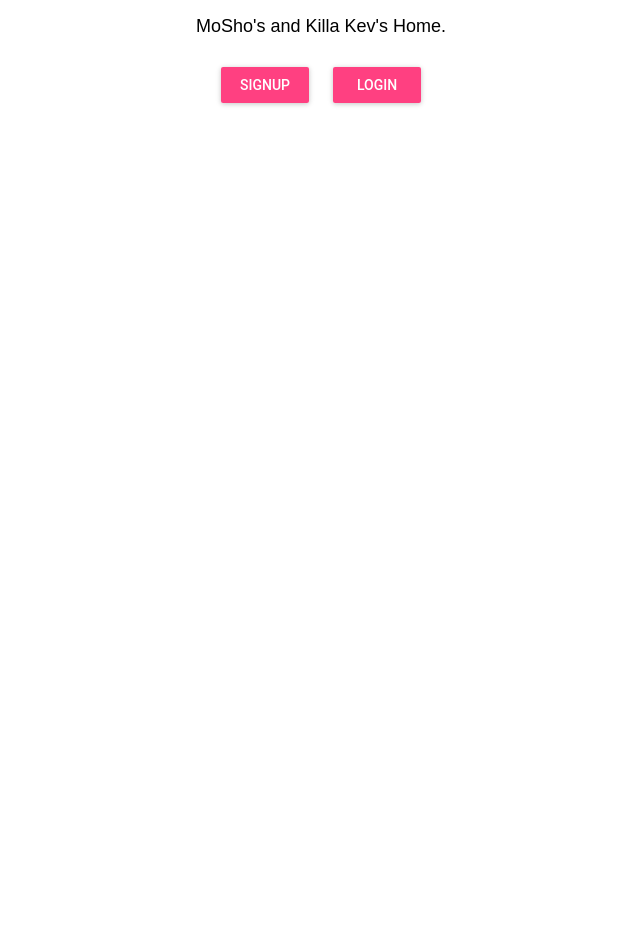
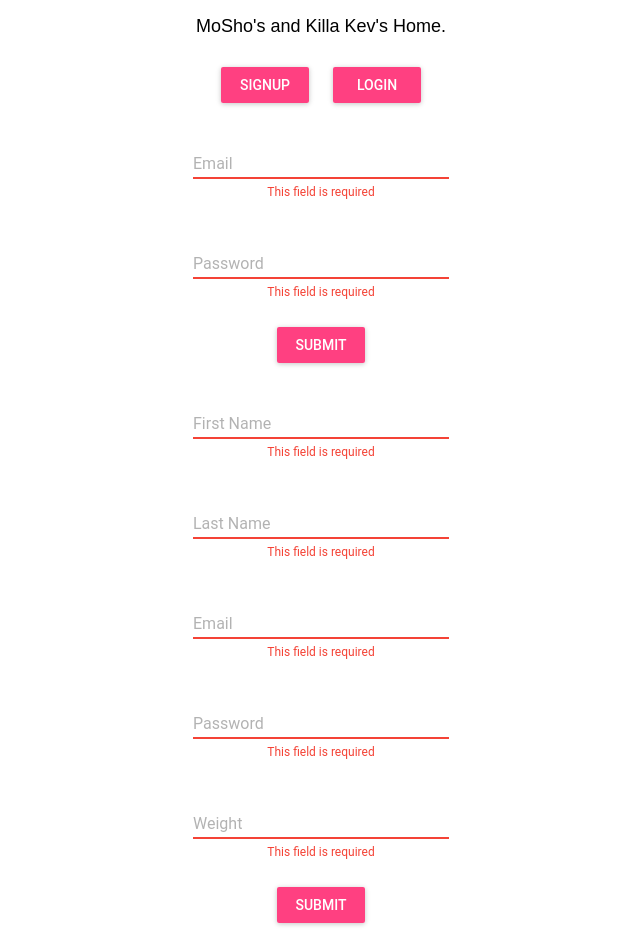
Before and after one commit to Moe-Shoman/Undo, a React (Create React App) app: page / in a window 1280 px wide. Shown: the part 260-1195 px from the top of the page, without its empty margins (319-959 px from the left). Before the commit the page ends 800 px from the top, so only its background shows below. Built offline with nearby package versions, Linux system fonts and the light colour scheme; what react-tap-event-plugin would draw is missing.

Commit message:
add basic forms

```diff
--- a/src/components/Home/Home.js
+++ b/src/components/Home/Home.js
@@ -2,8 +2,10 @@ import React, {Component} from 'react';
 import logo from '../../images/muscle.png';
 // import './App.css';
 import MuiThemeProvider from 'material-ui/styles/MuiThemeProvider'
-import SignupButton from './SignupButton.js';
-import LoginButton from './LoginButton.js';
+import SignupButton from './SignupButton';
+import LoginButton from './LoginButton';
+import LoginForm from './LogIn/LoginForm';
+import SignupForm from './SignUp/SignupForm'
 class Home extends Component {
     render() {
         return (
@@ -21,6 +23,12 @@ class Home extends Component {
                 <MuiThemeProvider>
                     <LoginButton/>
                 </MuiThemeProvider>
+                <MuiThemeProvider>
+                  <LoginForm />
+                </MuiThemeProvider>
+                <MuiThemeProvider>
+                  <SignupForm />
+                </MuiThemeProvider>
             </div>
         );
     }
--- /dev/null
+++ b/src/components/Home/LogIn/LoginForm.js
@@ -0,0 +1,16 @@
+import React, {Component} from 'react';
+import TextField from 'material-ui/TextField';
+import SubmitButton from '../SubmitButton';
+class LoginForm extends Component {
+    render() {
+        return (
+            <div>
+                <TextField hintText="Email" floatingLabelText="Email" errorText="This field is required"/><br/>
+                <TextField hintText="Password" floatingLabelText="Password" errorText="This field is required" type="password"/><br/>
+                <SubmitButton/>
+            </div>
+        );
+    }
+};
+
+export default LoginForm;
--- /dev/null
+++ b/src/components/Home/SignUp/SignupForm.js
@@ -0,0 +1,19 @@
+import React, {Component} from 'react';
+import TextField from 'material-ui/TextField';
+import SubmitButton from '../SubmitButton';
+class LoginForm extends Component {
+    render() {
+        return (
+            <div>
+                <TextField hintText="First Name" floatingLabelText="First Name" errorText="This field is required"/><br/>
+                <TextField hintText="Last Name" floatingLabelText="Last Name" errorText="This field is required"/><br/>
+                <TextField hintText="Email" floatingLabelText="Email" errorText="This field is required"/><br/>
+                <TextField hintText="Password" floatingLabelText="Password" errorText="This field is required" type="password"/><br/>
+                <TextField hintText="Weight" floatingLabelText="Weight" errorText="This field is required" type="number"/><br/>
+                <SubmitButton/>
+            </div>
+        );
+    }
+};
+
+export default LoginForm;
--- /dev/null
+++ b/src/components/Home/SubmitButton.js
@@ -0,0 +1,15 @@
+import React, { Component } from 'react';
+import RaisedButton from 'material-ui/RaisedButton';
+
+const style = {
+  margin: 12,
+};
+class SubmitButton extends Component {
+  render() {
+    return (
+      <RaisedButton label="SUBMIT" secondary={true} style={style} />
+    );
+  }
+}
+
+export default SubmitButton;
```
